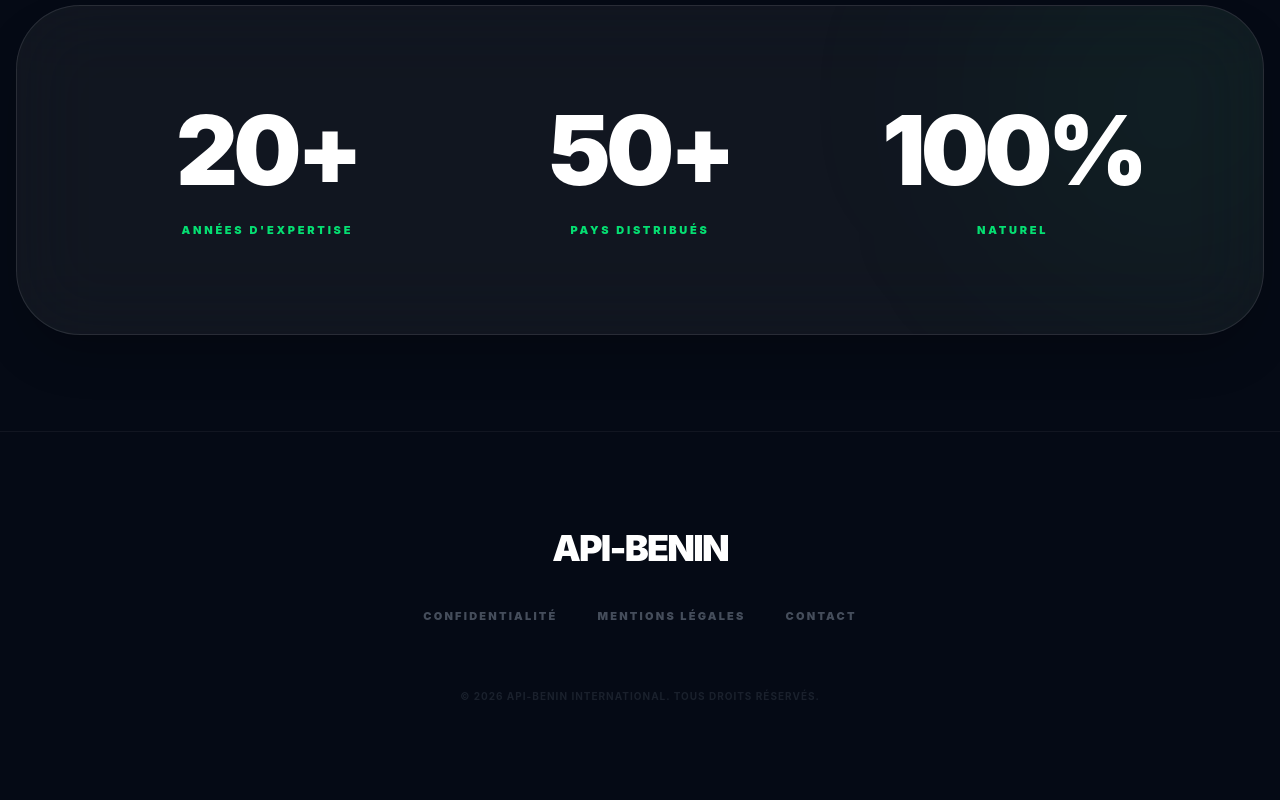
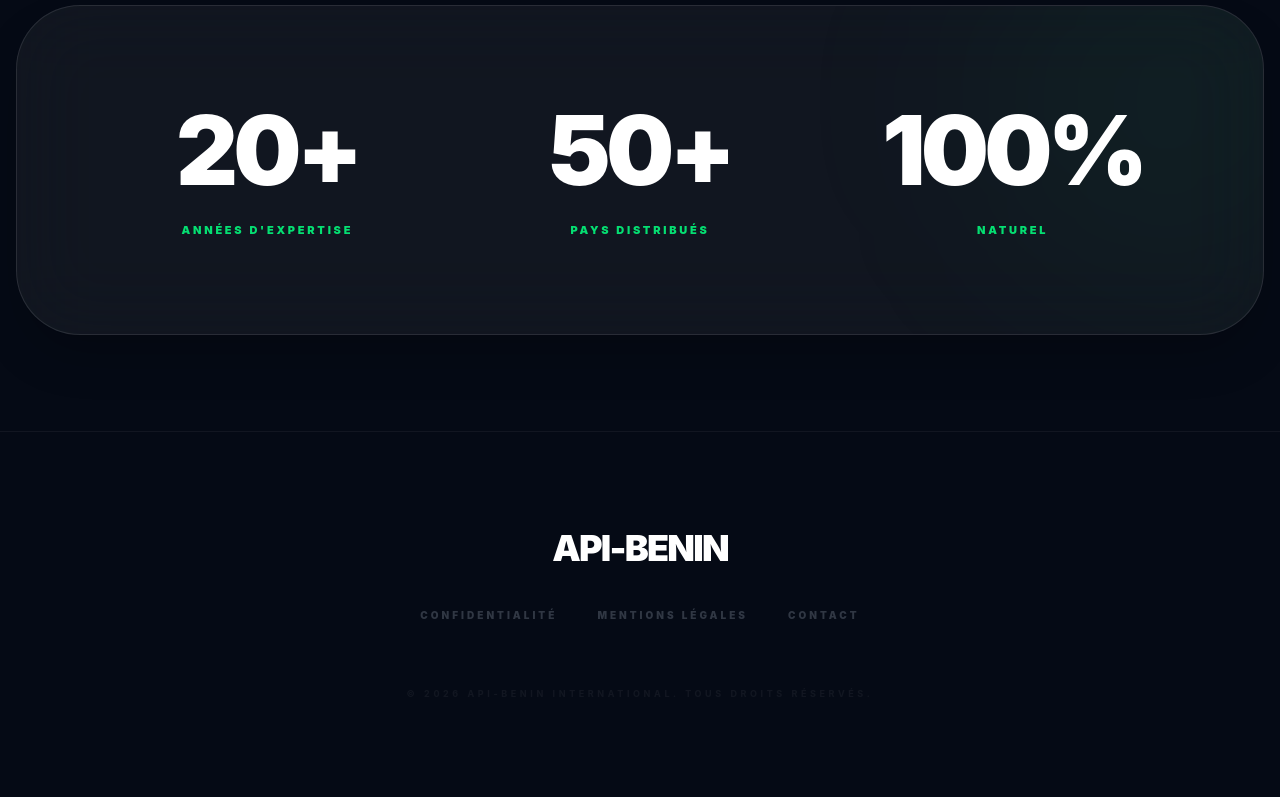
Before and after one commit to vianneycreator-pixel/refonte-api-site, a React (Vite) app: page / in a window 1280 px wide. Shown: the part 3076-3876 px from the top of the page. Built offline with nearby package versions, Linux system fonts and the light colour scheme.

Commit message:
Update Footer.jsx

```diff
--- a/src/components/Footer.jsx
+++ b/src/components/Footer.jsx
@@ -5,12 +5,12 @@
         <div className="text-4xl font-black text-white tracking-tighter mb-10">
           API-BENIN
         </div>
-        <div className="flex flex-wrap justify-center gap-10 text-[11px] font-black text-blue-100/30 uppercase tracking-[0.2em] mb-16">
+        <div className="flex flex-wrap justify-center gap-10 text-[10px] font-black text-blue-100/20 uppercase tracking-[0.3em] mb-16">
           <a href="#" className="hover:text-white transition-colors duration-300">Confidentialité</a>
           <a href="#" className="hover:text-white transition-colors duration-300">Mentions Légales</a>
           <a href="#" className="hover:text-white transition-colors duration-300">Contact</a>
         </div>
-        <p className="text-blue-100/10 text-[10px] font-bold tracking-widest uppercase">
+        <p className="text-white/5 text-[9px] font-bold tracking-[0.4em] uppercase">
           &copy; 2026 API-BENIN INTERNATIONAL. TOUS DROITS RÉSERVÉS.
         </p>
       </div>
```
